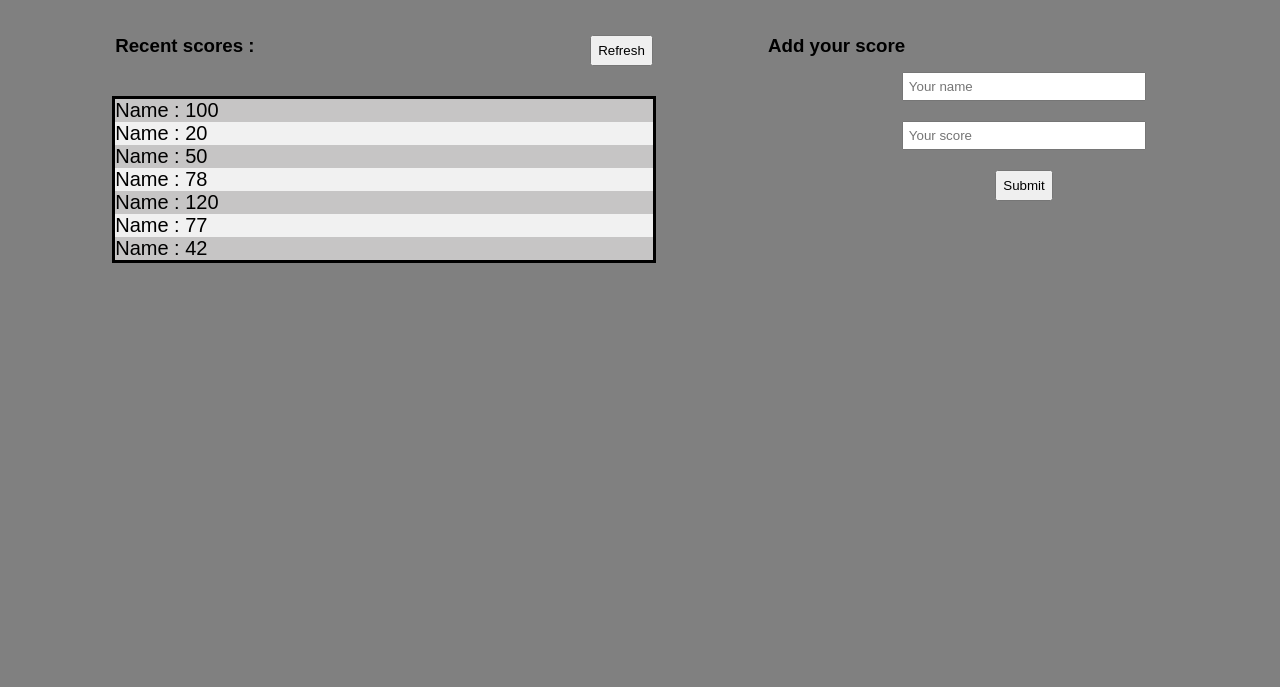
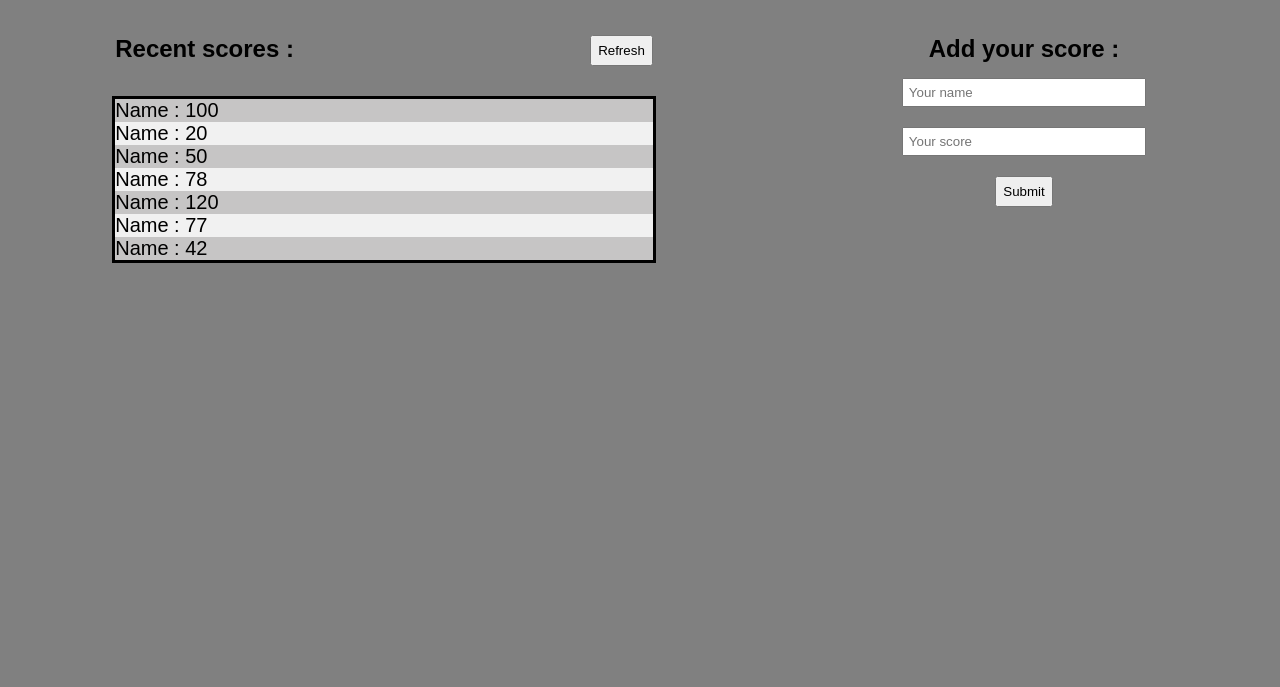
Before and after one commit to Ouail-01/Leaderboard_Project, a website built with webpack: page src/index.html in a window 1280 px wide. Shown: the part 113-800 px from the top of the page. Built offline with nearby package versions, Linux system fonts and the light colour scheme; a web font is replaced by a local one.

Commit message:
Webpack build

```diff
--- a/src/index.html
+++ b/src/index.html
@@ -9,9 +9,10 @@
 <body>
     <h1>Leaderboard</h1>
     <section class="container">
+        <!-- Score section -->
         <div class="score-container">
             <div class="score-title">
-                <h3>Recent scores :</h3>
+                <h2>Recent scores :</h2>
                 <button>Refresh</button>
             </div>
             <div class="score">
@@ -26,8 +27,9 @@
                 </ul>
             </div>
         </div>
+        <!-- Name input section -->
         <div class="names-container">
-            <h3>Add your score</h3>
+            <h2>Add your score :</h2>
             <form action="">
                 <input type="text" class="name-input" placeholder="Your name">
                 <input type="number" class="score-input" placeholder="Your score">
```
Also changed, not shown: dist/index.html, dist/main.bundle.js.
